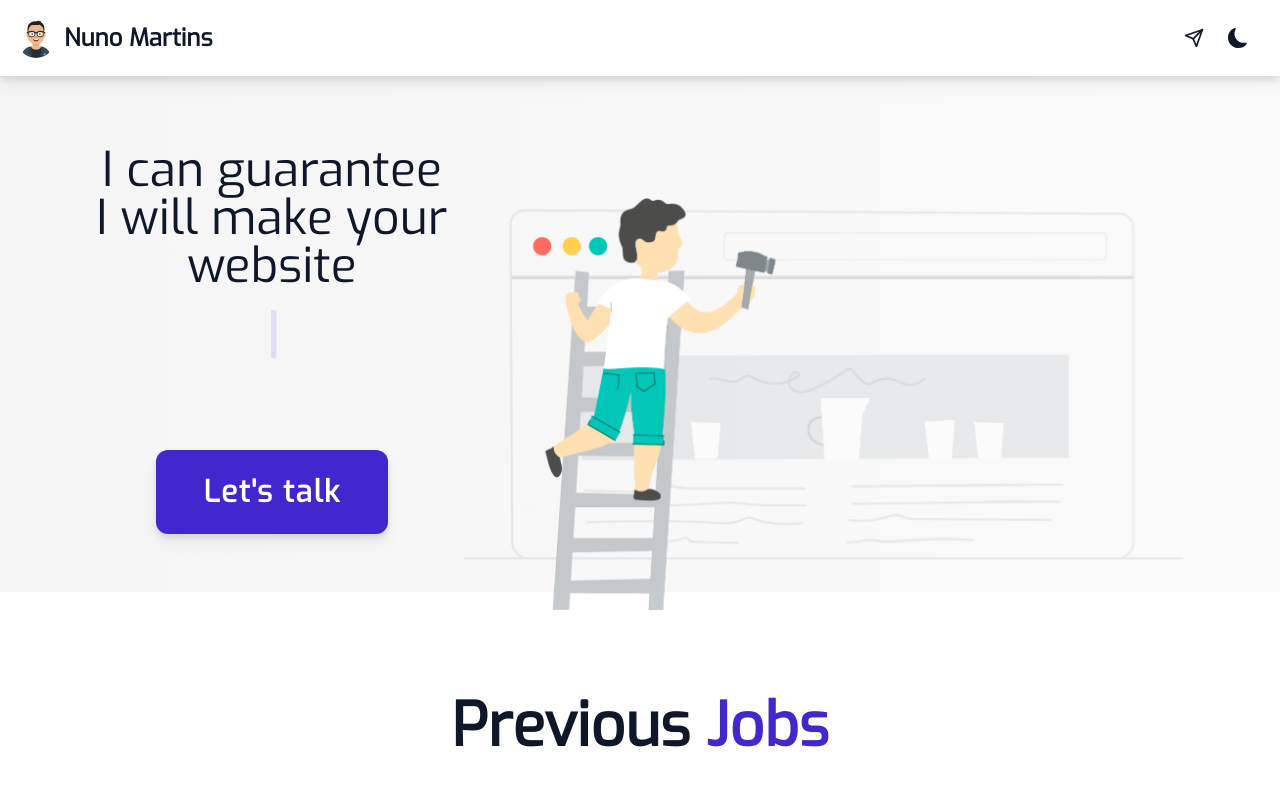
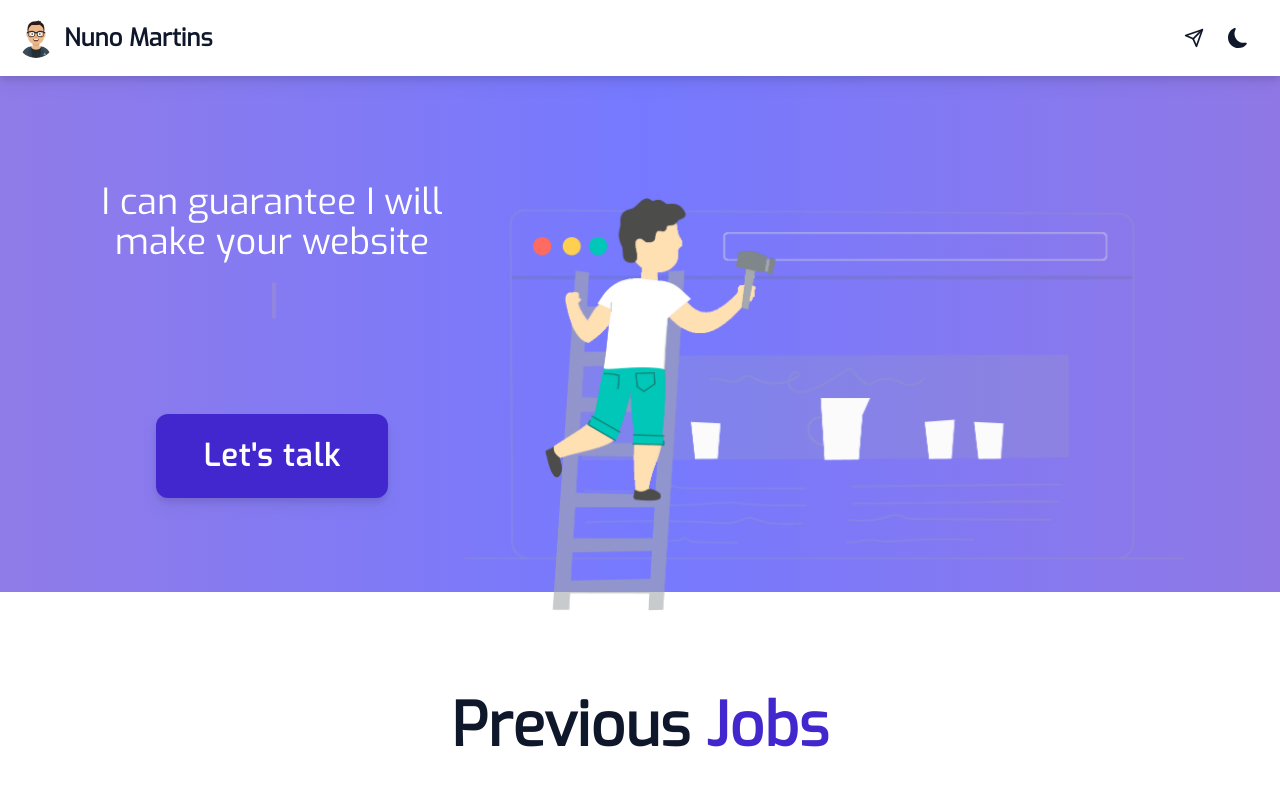
Before and after one commit to Filigs/next-portfolio, a Next.js app: page / in a window 1280 px wide. Shown: the top 800 px of the page. Built offline with nearby package versions, Linux system fonts and the light colour scheme.

Commit message:
updated hero
gradient animation

```diff
--- a/components/index/biography.js
+++ b/components/index/biography.js
@@ -11,9 +11,9 @@ export default function Biography() {
   // </div>
   return (
     <div className="border-0">
-      <div className="text-3xl font-medium text-center lg:text-4xl xl:text-5xl lg:max-w-xl">
+      <div className="text-2xl font-medium text-center text-white lg:text-3xl xl:text-4xl lg:max-w-xl">
         {biography.body}
-        <div className="mt-4 font-mono font-black tracking-wider text-cta dark:text-ctaHover">
+        <div className="mt-4 font-mono font-black tracking-wider text-yellow-300 dark:text-yellow-300">
           <Typewriter
             cursor="true"
             loop="0"
--- a/styles/globals.css
+++ b/styles/globals.css
@@ -32,7 +32,12 @@ a {
   }
 
   div#hero-banner {
-    @apply items-center block px-8 pt-8 pb-4 leading-normal lg:pb-8 xl:pb-5 lg:gap-x-8 lg:px-12 xl:px-24 lg:min-w-full lightGradient dark:darkGradient;
+    @apply items-center block px-8 pt-8 pb-4 leading-normal lg:pb-8 xl:pb-5 lg:gap-x-8 lg:px-12 xl:px-24 lg:min-w-full gradientLightDocument dark:bg-slate-900;
+  }
+  .gradientLightDocument {
+    @apply transition-colors animate-gradient-background;
+    background: linear-gradient(270deg, #ff7676, #7679ff, #ff8585, #9e63ff);
+    background-size: 800% 800%;
   }
 
   .lightGradient {
--- a/tailwind.config.js
+++ b/tailwind.config.js
@@ -9,9 +9,23 @@ module.exports = {
     "./node_modules/flowbite-react/**/*.{js,ts,jsx,tsx}",
     "./node_modules/flowbite/**/*.{js,ts,jsx,tsx}",
     "./public/**/*.html",
+    "./styles/globals.css",
   ],
   theme: {
     extend: {
+      keyframes: {
+        "rotate-gradient": {
+          "0%, 100%": {
+            "background-position": "0% 49%",
+          },
+          "50%": {
+            "background-position": "100% 52%",
+          },
+        },
+      },
+      animation: {
+        "gradient-background": "rotate-gradient 30s ease infinite",
+      },
       colors: {
         // Color Palettes
         cta: "#4327CE",
```
